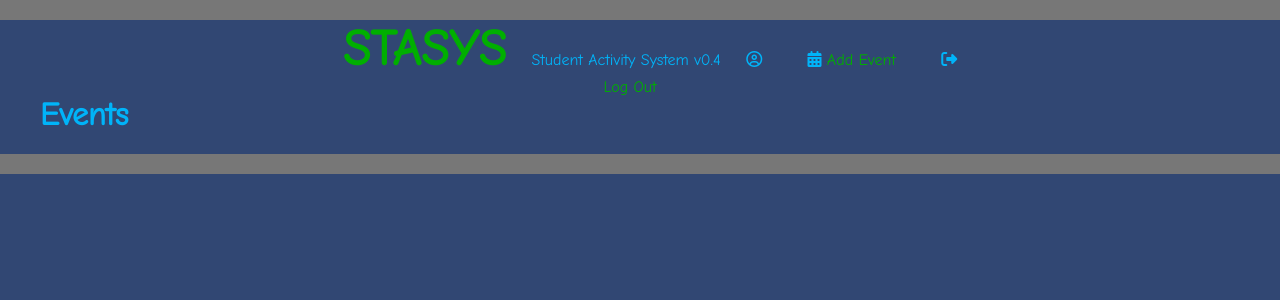
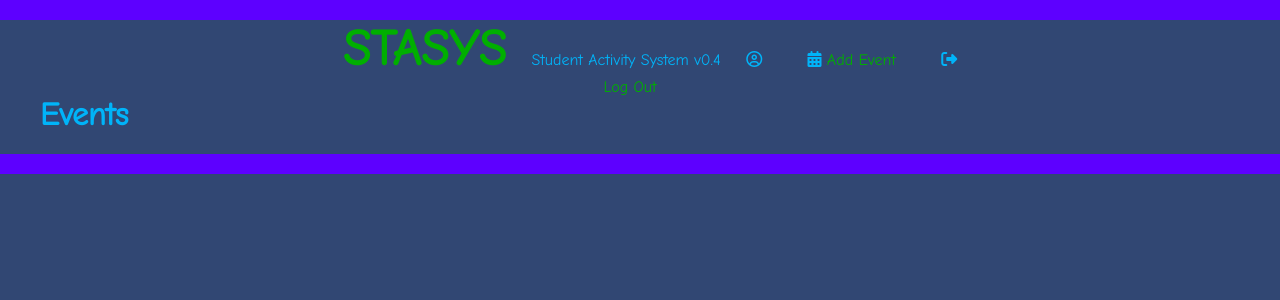
Before and after one commit to muhammadirfannabyl/stasys, a PHP site: page /home.php in a window 1280 px wide. Shown: the top 300 px of the page. Run offline with PHP 8.4, Linux system fonts and the light colour scheme; the visitor is signed in with stand-in values (Sample User, id 1); data that the repository does not hold is empty; some libraries are stand-ins or nearby versions.

Commit message:
Update styles.css

```diff
--- a/styles.css
+++ b/styles.css
@@ -46,13 +46,13 @@
 	border: 2px dashed red;
 }
 header {
-  background-color: #777;
+  background-color: #5d00ff;
   padding: 10px;
   text-align: center;
   color: white;
 }
 footer {
-  background-color: #777;
+  background-color: #5d00ff;
   padding: 10px;
   text-align: center;
   color: white;
```
